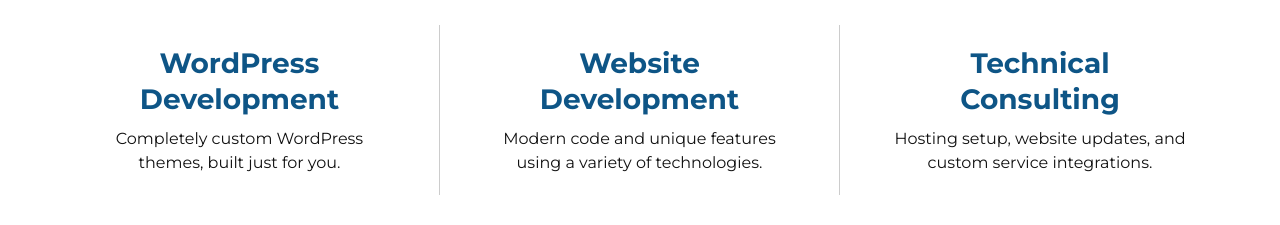
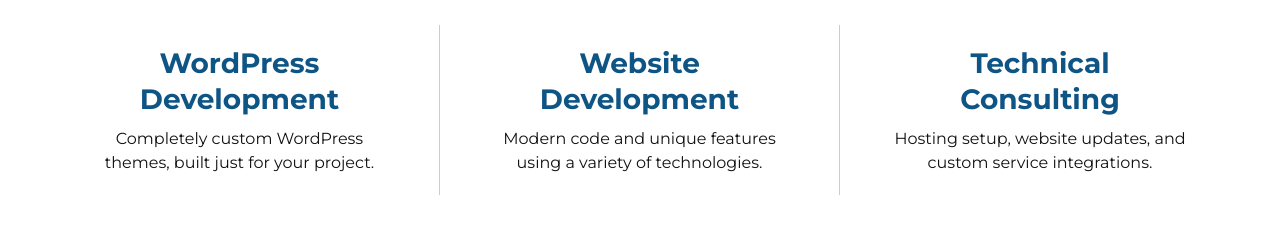
Before and after one commit to brock-martin/brock-martin.github.io, a plain HTML site: page site.html in a window 1280 px wide. Shown: the part 1560-1785 px from the top of the page. Drawn offline with nearby package versions, Linux system fonts and the light colour scheme.

Commit message:
Layout testing

```diff
--- a/site.html
+++ b/site.html
@@ -509,7 +509,7 @@
     <section class="services content">
         <div class="item">
             <h2>WordPress Development</h2>
-            <p>Completely custom WordPress themes, built just for you.</p>
+            <p>Completely custom WordPress themes, built just for your project.</p>
         </div>
         <div class="item">
             <h2>Website Development</h2>
```
